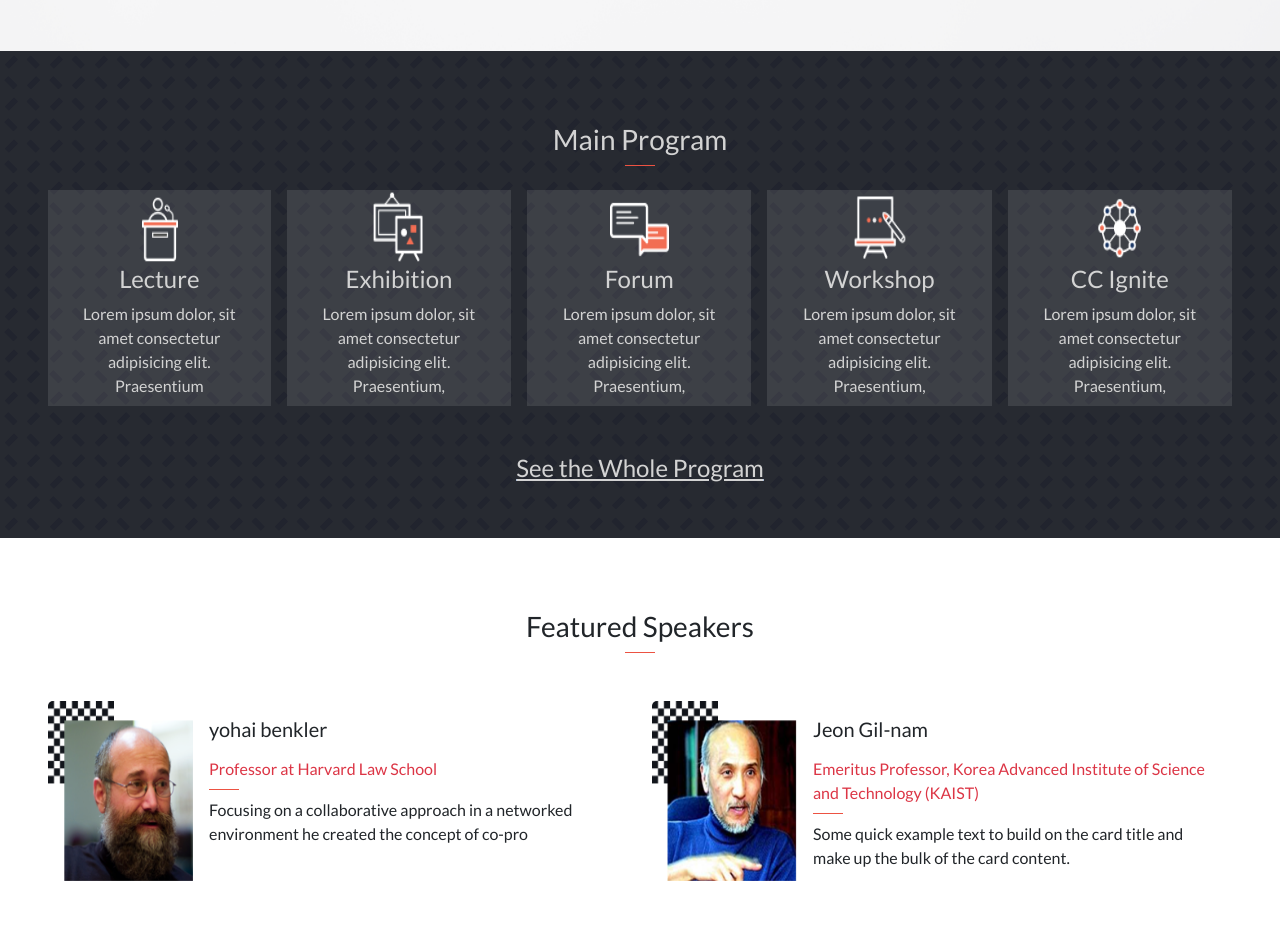
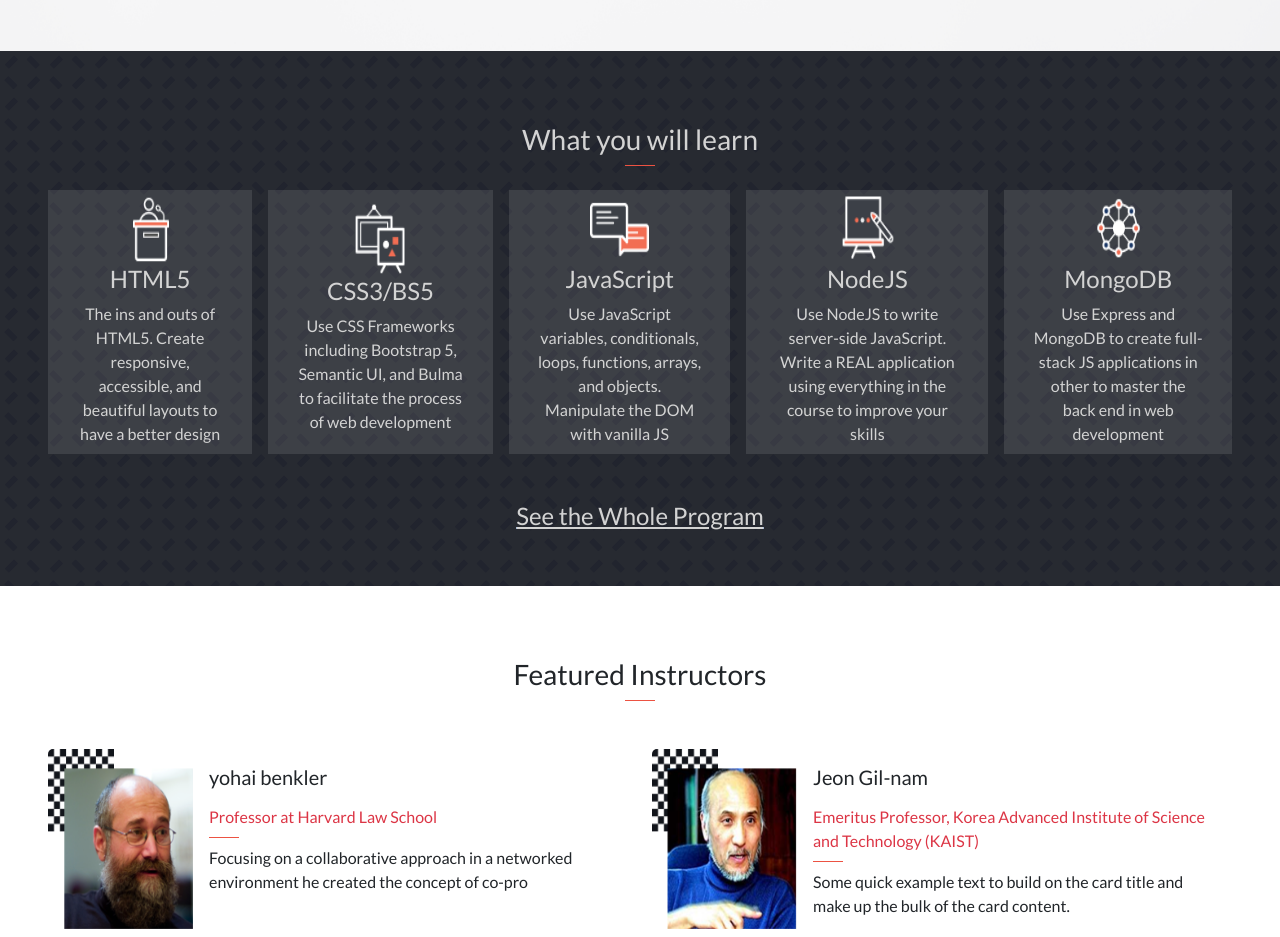
Before and after one commit to ndorrh/final-capstone, a website: page index.html in a window 1280 px wide. Shown: the part 820-1757 px from the top of the page. Drawn offline with nearby package versions, Linux system fonts and the light colour scheme.

Commit message:
Update markup to change content in home page

```diff
--- a/Apps/dynamicHtml.js
+++ b/Apps/dynamicHtml.js
@@ -87,7 +87,7 @@ const futuredSpeakers = createElementWithClassName('div', 'heading container-flu
 
 addInnerHtmlAndApendToParent('', speaker, futuredSpeakers);
 const heading = createElementWithClassName('h3', 'heading-secondary container-fluid text-center');
-addInnerHtmlAndApendToParent('Featured Speakers', futuredSpeakers, heading);
+addInnerHtmlAndApendToParent('Featured Instructors', futuredSpeakers, heading);
 const spanHeading = createElementWithClassName('span', 'line');
 addInnerHtmlAndApendToParent('', futuredSpeakers, spanHeading);
 const speakersConatiner = createElementWithClassName('div', 'row');
--- a/index.html
+++ b/index.html
@@ -84,9 +84,7 @@
             </li>
 
             <li class="nav-item ms-md-auto">
-              <a href="#" class="nav-link campaign"
-                >More programs</a
-              >
+              <a href="#" class="nav-link campaign">More programs</a>
             </li>
           </ul>
         </div>
@@ -99,18 +97,25 @@
       >
         <div class="container-fluid">
           <h1 class="greetings">The Web Developer Bootcamp 2022</h1>
-          <img src="images/Blog-2-2.png" class="w-100 d-md-none" alt="Bootcamp banner">
-          <img src="images/Blog-2-2.png" class="w-75 d-none d-md-block" alt="Bootcamp banner">
+          <img
+            src="images/Blog-2-2.png"
+            class="w-100 d-md-none"
+            alt="Bootcamp banner"
+          />
+          <img
+            src="images/Blog-2-2.png"
+            class="w-75 d-none d-md-block"
+            alt="Bootcamp banner"
+          />
         </div>
         <p class="intro-text">
-          Welcome to our 2022 web development Boot camp. The only course you need to learn web development - HTML, CSS, JS, Node, and More!
+          Welcome to our 2022 web development Boot camp. The only course you
+          need to learn web development - HTML, CSS, JS, Node, and More!
         </p>
 
         <div class="event-date">
-          <h3 class="date"> Starting on the (THU)15.10.2022 ~ 16(FRI)</h3>
-          <p class="text">
-            @National polytechnic of Douala, Amphi theatre 250
-          </p>
+          <h3 class="date">Starting on the (THU)15.10.2022 ~ 16(FRI)</h3>
+          <p class="text">@National polytechnic of Douala, Amphi theatre 250</p>
         </div>
       </section>
 
@@ -122,7 +127,7 @@
           class="container-fluid d-flex justify-content-center flex-column align-items-center my-4"
         >
           <h3 class="heading-secondary container-fluid text-center">
-            Main Program
+            What you will learn
           </h3>
           <span class="line"></span>
         </div>
@@ -135,14 +140,12 @@
               class="px-2 prog-images align-self-center"
               alt="Lecture"
             />
-            <h4 class="lecture px-2 align-self-center text-md-center">
-              Lecture
-            </h4>
+            <h4 class="lecture px-2 align-self-center text-md-center">HTML5</h4>
             <p
               class="program-text px-2 px-md-0 align-self-center text-left w-75 text-md-center mb-0 pb-2"
             >
-              Lorem ipsum dolor, sit amet consectetur adipisicing elit.
-              Praesentium
+              The ins and outs of HTML5. Create responsive, accessible, and
+              beautiful layouts to have a better design
             </p>
           </div>
           <div
@@ -154,13 +157,13 @@
               alt="CC Exhibition"
             />
             <h4 class="lecture px-2 align-self-center text-md-center">
-              Exhibition
+              CSS3/BS5
             </h4>
             <p
               class="program-text px-2 px-md-0 align-self-center text-left w-75 text-md-center mb-0 pb-2"
             >
-              Lorem ipsum dolor, sit amet consectetur adipisicing elit.
-              Praesentium,
+              Use CSS Frameworks including Bootstrap 5, Semantic UI, and Bulma
+              to facilitate the process of web development
             </p>
           </div>
           <div
@@ -171,12 +174,14 @@
               class="px-2 prog-images align-self-center"
               alt="Forum"
             />
-            <h4 class="lecture px-2 align-self-center text-md-center">Forum</h4>
+            <h4 class="lecture px-2 align-self-center text-md-center">
+              JavaScript
+            </h4>
             <p
               class="program-text px-2 px-md-0 align-self-center text-left w-75 text-md-center mb-0 pb-2"
             >
-              Lorem ipsum dolor, sit amet consectetur adipisicing elit.
-              Praesentium,
+              Use JavaScript variables, conditionals, loops, functions, arrays,
+              and objects. Manipulate the DOM with vanilla JS
             </p>
           </div>
           <div
@@ -188,13 +193,13 @@
               alt="Workshop"
             />
             <h4 class="lecture px-2 align-self-center text-md-center">
-              Workshop
+              NodeJS
             </h4>
             <p
               class="program-text px-2 px-md-0 align-self-center text-left w-75 text-md-center mb-0 pb-2"
             >
-              Lorem ipsum dolor, sit amet consectetur adipisicing elit.
-              Praesentium,
+              Use NodeJS to write server-side JavaScript. Write a REAL
+              application using everything in the course to improve your skills
             </p>
           </div>
           <div
@@ -206,13 +211,12 @@
               alt="CC Ignite"
             />
             <h4 class="lecture px-2 align-self-center text-md-center">
-              CC Ignite
+              MongoDB
             </h4>
             <p
               class="program-text px-2 px-md-0 align-self-center text-left w-75 text-md-center mb-0 pb-2"
             >
-              Lorem ipsum dolor, sit amet consectetur adipisicing elit.
-              Praesentium,
+              Use Express and MongoDB to create full-stack JS applications in other to master the back end in web development
             </p>
           </div>
         </div>
@@ -222,9 +226,9 @@
         >
           Join Our Web Development course
         </h4>
-        <a href="#"
+        <a href="#" class="w-50 mt-5 align-self-center"
           ><h4
-            class="container see-all-progs text-center w-75 mt-5 h-lg d-none align-items-center d-md-flex justify-content-center"
+            class="container see-all-progs text-center w-75 d-none d-md-flex justify-content-center"
           >
             See the Whole Program
           </h4>
@@ -239,7 +243,7 @@
 
       <!--Collapsing section-->
       <button
-        class="see-more d-md-none d-flex justify-content-center align-items-center container my-3"
+        class="see-more w-75 d-md-none d-flex justify-content-center align-items-center container my-3"
         type="button"
         data-bs-toggle="collapse"
         data-bs-target="#collapseExample"
@@ -295,16 +299,16 @@
           </div>
         </footer>
         <div
-          class="container-fluid d-flex gap-4 flex-row flex-md-row flex-lg-row justify-content-center p-md-5 p-2 p-lg-5"
+          class="container-fluid d-flex gap-4 flex-row justify-content-center p-2"
         >
           <a
             href="index.html"
             class="logo-link d-flex justify-content-end align-items-center"
             ><img src="images/Ccsummit2015_logo.png" alt="logo" class="logo"
           /></a>
-          <div class="w-75">
-            <h4>2015 Creative commons Korea, Some right reserved</h4>
-            <p class="">
+          <div class="w-50">
+            <h4>2022 Web development BootCamp, Some right reserved</h4>
+            <p >
               Lorem ipsum dolor sit amet consectetur adipisicing elit. A harum
               quos voluptas sit iusto eum nostrum doloribus non, numquam
               voluptatum?
```
Also changed, not shown: about.html (+4 -4 lines).
